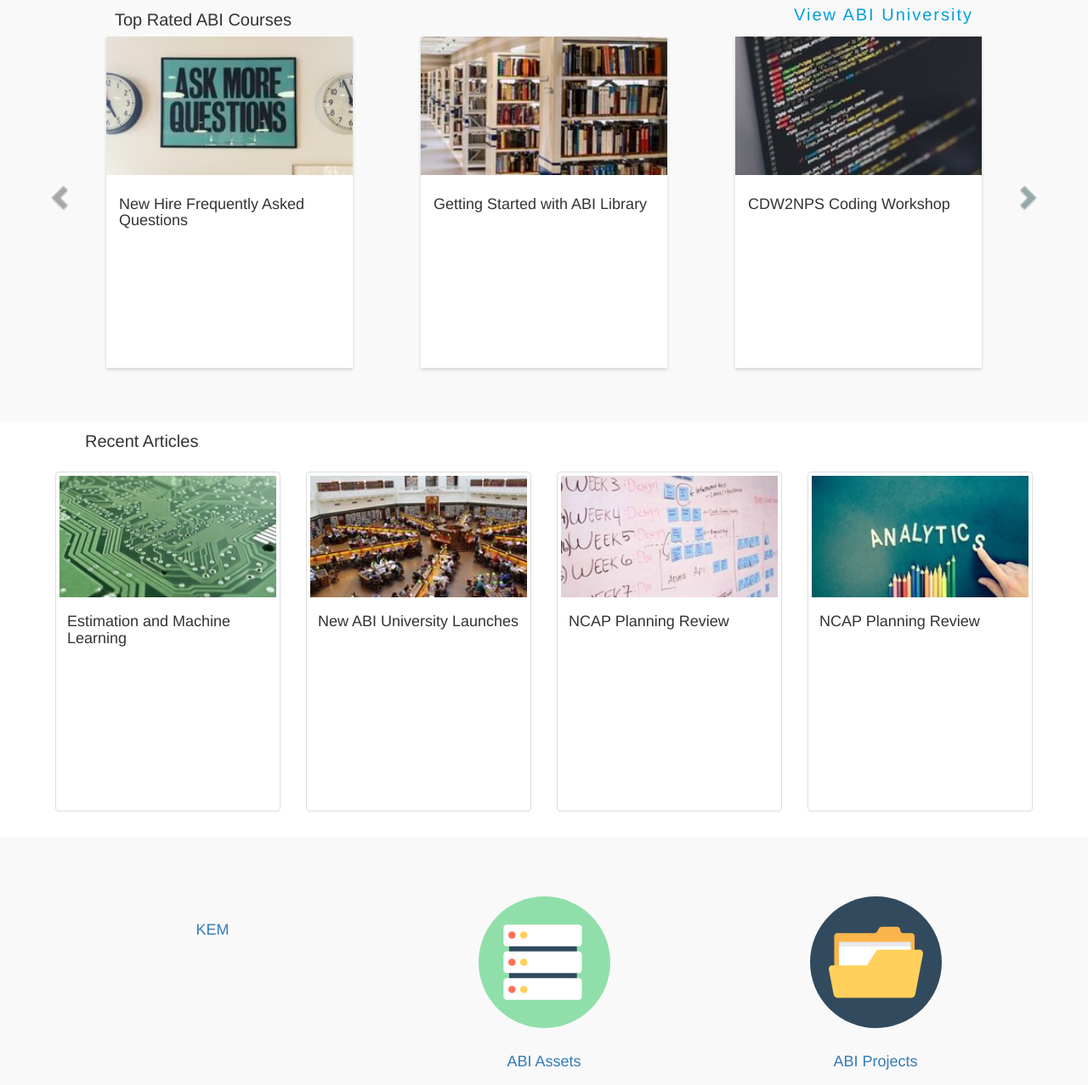
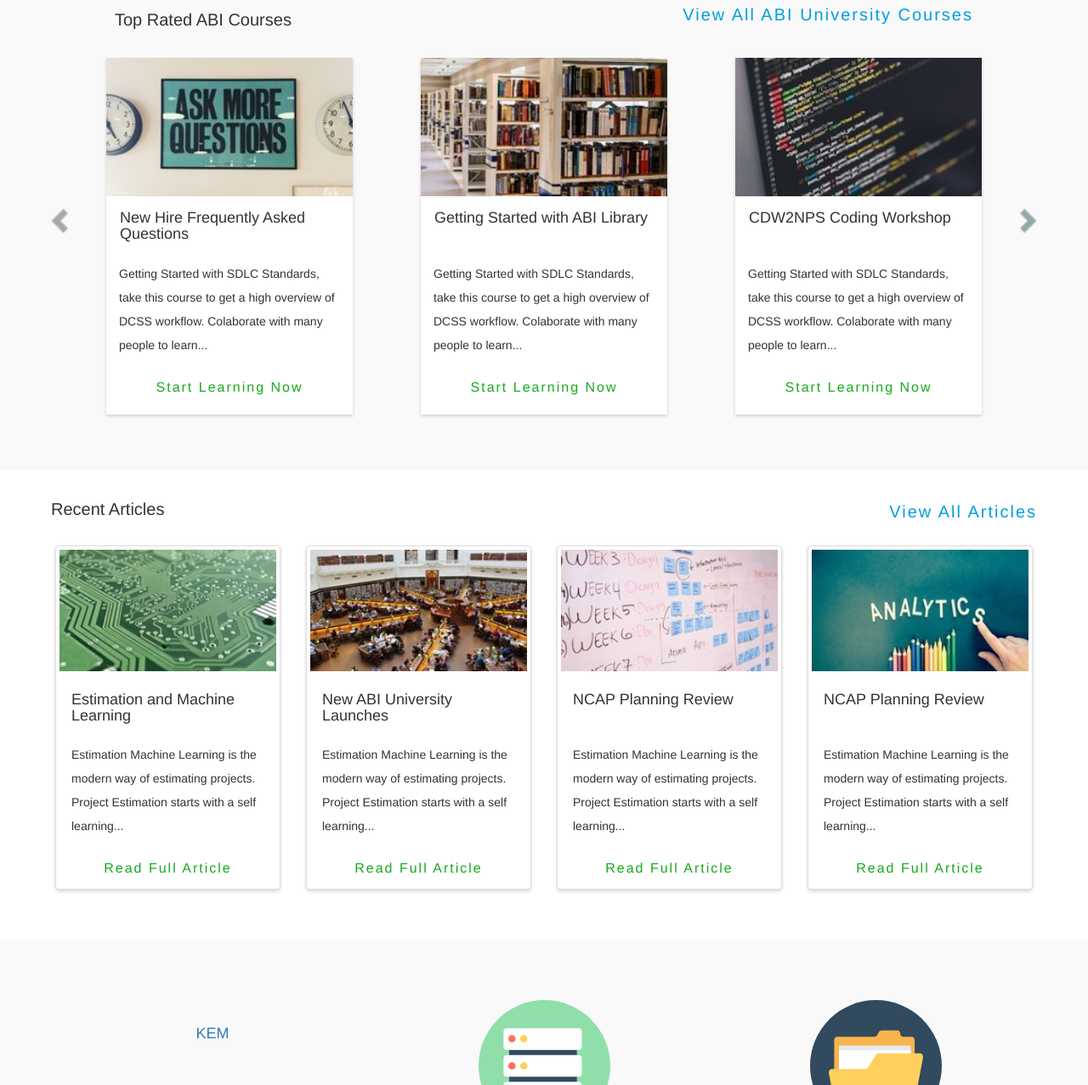
Before and after one commit to MSturges/KPU, a website: page public/index.html in a window 1280 px wide. Shown: the part 327-1604 px from the top of the page at 85% size. Drawn offline with nearby package versions, Linux system fonts and the light colour scheme.

Commit message:
updating styles

```diff
--- a/public/index.html
+++ b/public/index.html
@@ -61,7 +61,7 @@
             <div id="carousel-example-generic" class="carousel slide" data-ride="carousel">
 
                 <p class="choose-a-course">Top Rated ABI Courses</p>
-                <a class="view-all">View ABI University</a>
+                <a class="view-all">View All ABI University Courses</a>
 
                 <!-- Wrapper for slides -->
                 <div class="carousel-inner" role="listbox">
@@ -71,21 +71,33 @@
                                 <div class="custom-thumbnail">
                                     <img src="/Images/ABI/training.jpeg" alt="">
                                     <h4>DCSS Workflow Training</h4>
-                                    <p></p>
+                                    <p>Getting Started with SDLC Standards, take
+                                    this course to get a high overview of DCSS
+                                  workflow.  Colaborate with many people to learn...
+                                  </p>
+                                  <center><a href="#">Start Learning Now</a></center>
                                 </div>
                             </div>
                             <div class="col-md-4">
                                 <div class="custom-thumbnail">
                                     <img src="/Images/ABI/study.jpeg" alt="">
                                     <h4>ABI Assets Training</h4>
-                                    <p></p>
+                                    <p>Getting Started with SDLC Standards, take
+                                    this course to get a high overview of DCSS
+                                  workflow.  Colaborate with many people to learn...
+                                  </p>
+                                  <center><a href="#">Start Learning Now</a></center>
                                 </div>
                             </div>
                             <div class="col-md-4">
                                 <div class="custom-thumbnail">
                                     <img src="/Images/ABI/video.jpeg" alt="">
                                     <h4>Getting Started with SDLC Standards</h4>
-                                    <p></p>
+                                    <p>Getting Started with SDLC Standards, take
+                                    this course to get a high overview of DCSS
+                                  workflow.  Colaborate with many people to learn...
+                                  </p>
+                                  <center><a href="#">Start Learning Now</a></center>
                                 </div>
                             </div>
                         </div>
@@ -96,21 +108,34 @@
                                 <div class="custom-thumbnail">
                                     <img src="/Images/ABI/questions.jpeg" alt="">
                                     <h4>New Hire Frequently Asked Questions</h4>
-                                    <p></p>
+                                    <p>Getting Started with SDLC Standards, take
+                                    this course to get a high overview of DCSS
+                                  workflow.  Colaborate with many people to learn...
+                                  </p>
+                                  <center><a href="#">Start Learning Now</a></center>
                                 </div>
                             </div>
                             <div class="col-md-4 ">
                                 <div class="custom-thumbnail">
                                     <img src="/Images/ABI/library.jpeg" alt="">
                                     <h4>Getting Started with ABI Library</h4>
-                                    <p></p>
+                                    <p>Getting Started with SDLC Standards, take
+                                    this course to get a high overview of DCSS
+                                  workflow.  Colaborate with many people to learn...
+                                  </p>
+                                  <center><a href="#">Start Learning Now</a></center>
                                 </div>
                             </div>
                             <div class="col-md-4">
                                 <div class="custom-thumbnail">
                                     <img src="/Images/ABI/codeCourse.jpeg" alt="">
                                     <h4>CDW2NPS Coding Workshop</h4>
-                                    <p></p>
+                                    <p>Getting Started with SDLC Standards, take
+                                    this course to get a high overview of DCSS
+                                  workflow.  Colaborate with many people to learn...
+                                  </p>
+
+                                  <center><a href="#">Start Learning Now</a></center>
                                 </div>
                             </div>
                         </div>
@@ -128,14 +153,22 @@
             </div>
         </div>
 
-        <section class="container">
-            <h1 class="section-title">Recent Articles</h1>
+        <section id="article-container" class="container">
+          <div class="row article-header">
+            <h1 class="section-title-articles">Recent Articles</h1>
+            <a class="view-all-articles">View All Articles</a>
+          </div>
+
             <div class="row">
                 <div class="col-sm-6 col-md-3">
                     <div class="thumbnail news-feed-container">
                         <img class="news-feed-img" src="/Images/newsFeed/machineLearn.jpeg">
                         <div class="caption">
                             <h4>Estimation and Machine Learning</h4>
+                            <p>Estimation Machine Learning is the modern way of
+                            estimating projects. Project Estimation starts with a
+                          self learning... </p>
+                          <center><a href="#">Read Full Article</a></center>
                         </div>
                     </div>
                 </div>
@@ -145,6 +178,10 @@
                         <img class="news-feed-img" src="/Images/newsFeed/university.jpeg">
                         <div class="caption">
                             <h4>New ABI University Launches</h4>
+                            <p>Estimation Machine Learning is the modern way of
+                            estimating projects. Project Estimation starts with a
+                          self learning... </p>
+                          <center><a href="#">Read Full Article</a></center>
                         </div>
                     </div>
                 </div>
@@ -154,6 +191,10 @@
                         <img class="news-feed-img" src="/Images/newsFeed/Whiteboard.jpg">
                         <div class="caption">
                             <h4>NCAP Planning Review</h4>
+                            <p>Estimation Machine Learning is the modern way of
+                            estimating projects. Project Estimation starts with a
+                          self learning... </p>
+                          <center><a href="#">Read Full Article</a></center>
                         </div>
                     </div>
                 </div>
@@ -163,6 +204,10 @@
                         <img class="news-feed-img" src="/Images/newsFeed/analytics.jpeg">
                         <div class="caption">
                             <h4>NCAP Planning Review</h4>
+                            <p>Estimation Machine Learning is the modern way of
+                            estimating projects. Project Estimation starts with a
+                          self learning... </p>
+                          <center><a href="#">Read Full Article</a></center>
                         </div>
                     </div>
                 </div>
--- a/public/main.css
+++ b/public/main.css
@@ -146,6 +146,7 @@ section {
 
 .choose-a-course {
   float: left;
+  padding-bottom:25px;
   padding-left: 35px;
   font-size: 20px;
   margin: 0;
@@ -168,7 +169,7 @@ section {
   margin-right: auto;
   width: 100%;
   background-color: white;
-  min-height: 390px;
+  min-height: 420px;
   max-width: 290px;
   box-shadow: 0 2px 4px 0 rgba(0,0,0,0.16);
 }
@@ -178,6 +179,22 @@ section {
 
 .custom-thumbnail h4 {
   padding: 15px;
+  padding-bottom: 5px;
+  margin: 1px;
+  min-height: 60px;
+
+}
+
+.custom-thumbnail p {
+  padding: 15px;
+}
+
+
+
+.custom-thumbnail a {
+  font-size: 16px;
+  letter-spacing: 2px;
+  color: #17aa1c
 }
 
 
@@ -202,14 +219,19 @@ section {
 
 
 .section-title {
+  padding-top:25px;
   padding-bottom: 25px;
   font-weight: 400;
-  padding-left: 35px;
   font-size: 20px;
   margin: 0;
 }
 
+
 /*Our Projects*/
+
+#article-container{
+  margin-bottom: 30px;
+}
 .table-head {
   background-color: rgb(0, 107, 166) !important;
   color: white;
@@ -217,10 +239,46 @@ section {
 
 /*News*/
 
+.thumbnail {
+  box-shadow: 0 2px 4px 0 rgba(0,0,0,0.16) !important;
+  text-align: left !important;
+}
 
+.thumbnail h4{
+  padding: 5px;
+  min-height: 50px;
+}
+
+.thumbnail p {
+  padding: 5px;
+  padding-bottom: 15px;
+}
 .thumbnail a {
-  min-width: 160px;
+  font-size: 16px !important;
+  font-weight: 500;
+  letter-spacing: 2px;
+  color: #17aa1c
 }
+.article-header {
+  padding-top: 25px;
+  padding-bottom: 25px;
+
+}
+.section-title-articles {
+  float: left;
+  padding-left: 10px;
+  font-size: 20px;
+  margin: 0;
+}
+.view-all-articles {
+  float: right;
+  padding-right: 10px;
+  font-size: 20px;
+  letter-spacing: 2px;
+  color: rgb(0,159,223);
+
+}
+
 .news-feed-container {
   width: 100%;
   min-height: 400px;
```
